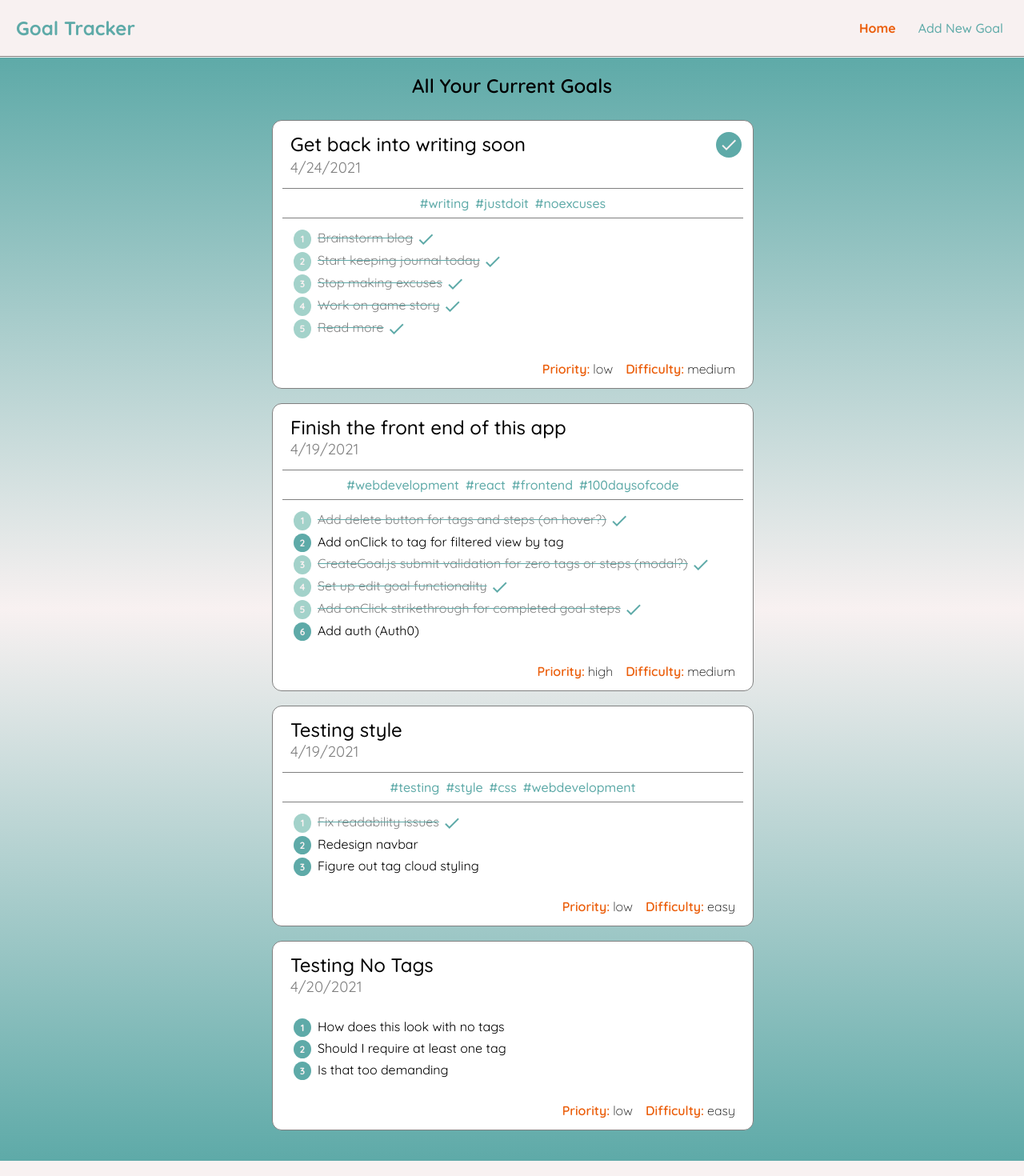
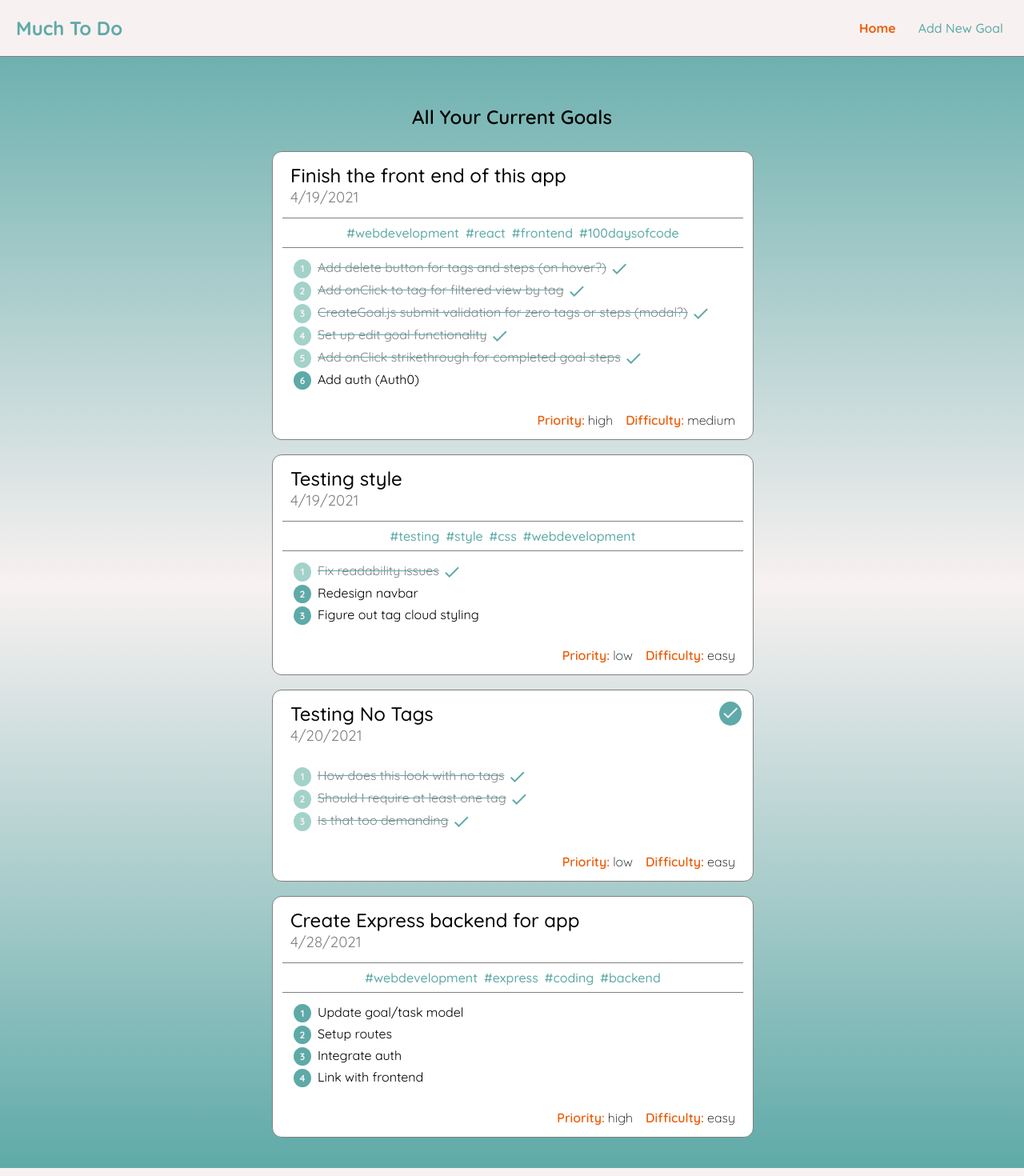
Before and after one commit to mikehoods/react-goalTracker-2.0-client, a React (Create React App) app: page / in a window 1280 px wide. Shown: the top 1470 px of the page at 80% size. Built offline with nearby package versions, Linux system fonts and the light colour scheme; data requests are answered from the project's data file.

Commit message:
Minor styling changes with icons in GoalDetails.js.

```diff
--- a/data/db.json
+++ b/data/db.json
@@ -1,40 +1,5 @@
 {
   "goals": [
-    {
-      "title": "Get back into writing soon",
-      "difficulty": "medium",
-      "priority": "low",
-      "steps": [
-        {
-          "step": "Brainstorm blog",
-          "complete": true
-        },
-        {
-          "step": "Start keeping journal today",
-          "complete": true
-        },
-        {
-          "step": "Stop making excuses",
-          "complete": true
-        },
-        {
-          "step": "Work on game story",
-          "complete": true
-        },
-        {
-          "step": "Read more",
-          "complete": true
-        }
-      ],
-      "achieved": true,
-      "tags": [
-        "writing",
-        "justdoit",
-        "noexcuses"
-      ],
-      "date": "4/24/2021",
-      "id": 3
-    },
     {
       "title": "Finish the front end of this app",
       "difficulty": "medium",
@@ -46,7 +11,7 @@
         },
         {
           "step": "Add onClick to tag for filtered view by tag",
-          "complete": false
+          "complete": true
         },
         {
           "step": "CreateGoal.js submit validation for zero tags or steps (modal?)",
@@ -107,24 +72,56 @@
       "title": "Testing No Tags",
       "difficulty": "easy",
       "priority": "low",
-      "date": "4/20/2021",
       "steps": [
         {
           "step": "How does this look with no tags",
+          "complete": true
+        },
+        {
+          "step": "Should I require at least one tag",
+          "complete": true
+        },
+        {
+          "step": "Is that too demanding",
+          "complete": true
+        }
+      ],
+      "achieved": true,
+      "tags": [],
+      "date": "4/20/2021",
+      "id": 9
+    },
+    {
+      "title": "Create Express backend for app",
+      "difficulty": "easy",
+      "priority": "high",
+      "steps": [
+        {
+          "step": "Update goal/task model",
           "complete": false
         },
         {
-          "step": "Should I require at least one tag",
+          "step": "Setup routes",
           "complete": false
         },
         {
-          "step": "Is that too demanding",
+          "step": "Integrate auth",
+          "complete": false
+        },
+        {
+          "step": "Link with frontend",
           "complete": false
         }
       ],
       "achieved": false,
-      "tags": [],
-      "id": 9
+      "tags": [
+        "webdevelopment",
+        "express",
+        "coding",
+        "backend"
+      ],
+      "date": "4/28/2021",
+      "id": 10
     }
   ]
 }
--- a/src/GoalDetails.js
+++ b/src/GoalDetails.js
@@ -71,7 +71,6 @@ const GoalDetails = () => {
     }
     const updateGoal = () => {
         const updatedGoal = { title, difficulty, priority, steps, achieved, tags, date }
-        // console.log(updatedGoal)
 
         fetch('http://localhost:8000/goals/' + goal.id, {
             method: 'PUT',
--- a/src/Navbar.js
+++ b/src/Navbar.js
@@ -3,7 +3,7 @@ import { NavLink } from 'react-router-dom';
 const Navbar = () => {
     return (
         <nav className="navbar">
-            <h1>Goal Tracker</h1>
+            <h1>Much To Do</h1>
             <div className="links">
                 <NavLink to="/" exact activeClassName="current">Home</NavLink>
                 <NavLink to="/create" exact activeClassName="current">Add New Goal</NavLink>
--- a/src/index.css
+++ b/src/index.css
@@ -20,8 +20,8 @@ body {
   align-items: center;
   max-width: 100vw;
   background-color: #F8F1F1;
-  position: fixed;
-  top: 0;
+  /* position: fixed;
+  top: 0; */
   width: 100%;
   box-sizing: border-box;
   border-bottom: 1px solid grey;
@@ -52,7 +52,7 @@ body {
   max-width: 600px;
   margin: 40px auto;
   padding: 20px;
-  margin-top: 9vh;
+  /* margin-top: 9vh; */
 }
 
 /* Goal List Styling */
@@ -107,7 +107,7 @@ body {
   background-color: #5EAAA8;
   color: #F8F1F1;
   border-radius: 50%;
-  padding: 4px;
+  padding: 2px;
 }
 .goal-tags .tag {
   margin: 4px;
@@ -163,12 +163,15 @@ body {
   align-items: top;
 }
 .goal-icons i {
+  margin: 2px;
   padding: 4px;
   cursor: pointer;
   color: grey;
+  border-radius: 50%;
 }
 .goal-icons i:hover {
-  color: grey;
+  box-shadow: 1px 2px 3px rgba(0,0,0,0.2);
+  color: #EB5E0B;
 }
 .goal-details .goal-step-text:hover {
   cursor: pointer;
@@ -186,7 +189,10 @@ body {
 .goal-details .goal-achieved {
   background-color: #5EAAA8;
   color: #F8F1F1;
-  border-radius: 50%;
+}
+.goal-details .goal-achieved:hover {
+  background-color: white;
+  /* color: #5EAAA8; */
 }
 /* Create Goal Styling */
 .create-goal {
```
